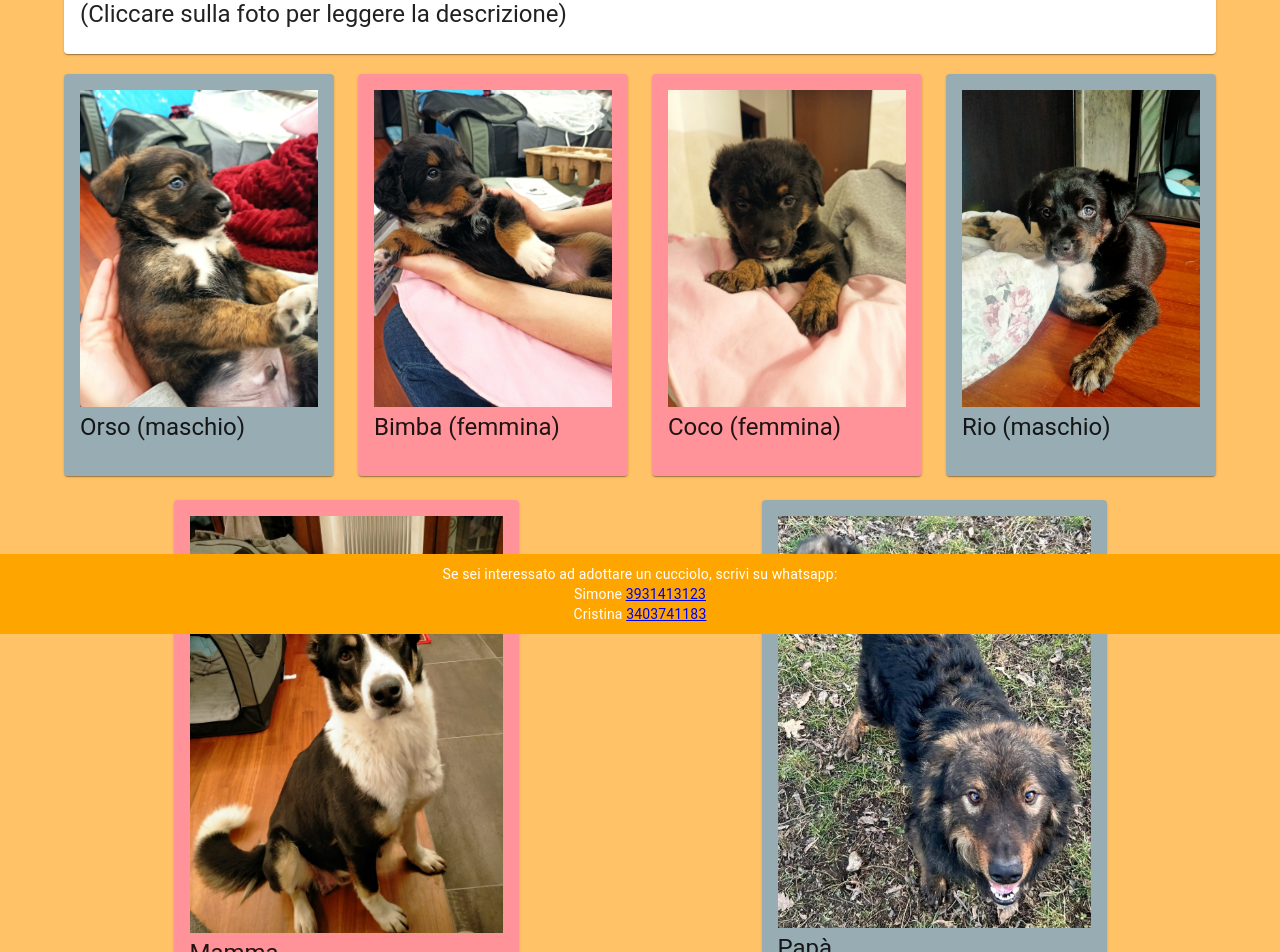
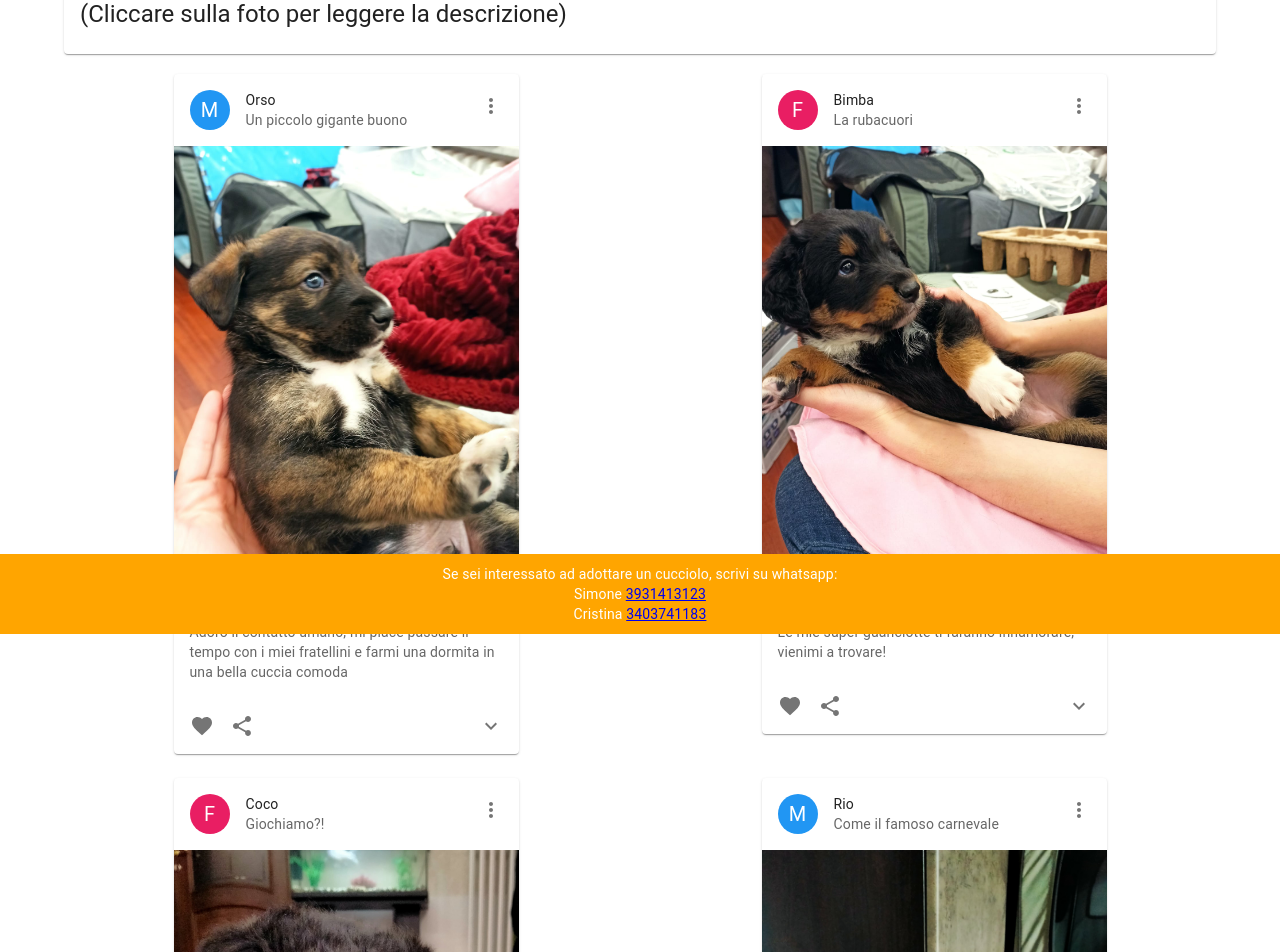
Before and after one commit to SimoneRicci98/adotta-un-cucciolo, a React (Create React App) app: page / in a window 1280 px wide. Shown: the part 166-1118 px from the top of the page. Built offline with nearby package versions, Linux system fonts and the light colour scheme.

Commit message:
migliorato stile

```diff
--- a/src/App.css
+++ b/src/App.css
@@ -1,12 +1,10 @@
 /* styles.css */
 :root {
   --main-color: #FFA500; /* Orangish main color */
-  --background-color: #FFC266; /* Lighter shade of orange for backgrounds */
   --text-color: #000000; /* Black text color for readability */
 }
 
 body {
-  background-color: var(--background-color);
   color: var(--text-color);
 }
 
--- a/src/App.js
+++ b/src/App.js
@@ -25,13 +25,13 @@ function App() {
       <Container>
         <Grid container spacing={3} className='cardContainer'>
           <Grid item xs={12}>
-            <Card style={{width:"100%", margin:"auto", marginTop:"20px"}}>
+            <Card style={{ width: "100%", margin: "auto", marginTop: "20px" }}>
               <CardContent>
                 <Typography variant="h5" component="h2">
-                Cuccioli nati il 29 gennaio, disponibili per l'adozione da inizio aprile circa. Verranno dati microchippati, sverminati e con il primo vaccino.
-                  <br/>(Cliccare sulla foto per leggere la descrizione)
+                  Cuccioli nati il 29 gennaio, disponibili per l'adozione da inizio aprile circa. Verranno dati microchippati, sverminati e con il primo vaccino.
+                  <br />(Cliccare sulla foto per leggere la descrizione)
                 </Typography>
-                <Typography variant="body2" style={{color:""}}>
+                <Typography variant="body2" style={{ color: "" }}>
 
                 </Typography>
 
@@ -40,12 +40,7 @@ function App() {
           </Grid>
         </Grid>
       </Container>
-      {
-        dog === undefined ?
-          <Overview setDog={setDog} />
-          :
-          <Details dog={dog} />
-      }
+      <Overview setDog={setDog} />
       <footer className='footer'>
         <Container>
           <Typography variant="body2">
--- /dev/null
+++ b/src/components/StyledCard.js
@@ -0,0 +1,113 @@
+import * as React from 'react';
+import { styled } from '@mui/material/styles';
+import Card from '@mui/material/Card';
+import CardHeader from '@mui/material/CardHeader';
+import CardMedia from '@mui/material/CardMedia';
+import CardContent from '@mui/material/CardContent';
+import CardActions from '@mui/material/CardActions';
+import Collapse from '@mui/material/Collapse';
+import Avatar from '@mui/material/Avatar';
+import IconButton from '@mui/material/IconButton';
+import Typography from '@mui/material/Typography';
+import { blue, pink } from '@mui/material/colors';
+import FavoriteIcon from '@mui/icons-material/Favorite';
+import ShareIcon from '@mui/icons-material/Share';
+import ExpandMoreIcon from '@mui/icons-material/ExpandMore';
+import MoreVertIcon from '@mui/icons-material/MoreVert';
+import { Icon } from '@mui/material';
+
+const ExpandMore = styled((props) => {
+    const { expand, ...other } = props;
+    return <IconButton {...other} />;
+})(({ theme, expand }) => ({
+    transform: !expand ? 'rotate(0deg)' : 'rotate(180deg)',
+    marginLeft: 'auto',
+    transition: theme.transitions.create('transform', {
+        duration: theme.transitions.duration.shortest,
+    }),
+}));
+
+export default function StyledCard(props) {
+    const { dog } = props;
+    if(dog.name==='Orso')
+    console.log(dog)
+    const [expanded, setExpanded] = React.useState(false);
+
+    const handleExpandClick = () => {
+        setExpanded(!expanded);
+    };
+
+    return (
+        <Card sx={{ maxWidth: 345, margin:'0 auto' }}>
+            <CardHeader
+                avatar={
+                    <Avatar sx={{ bgcolor: dog.gender === 'm' ? blue[500] : pink[500] }} aria-label="recipe">
+                        {dog.gender.toUpperCase()}
+                    </Avatar>
+                }
+                action={
+                    <IconButton aria-label="settings">
+                        <MoreVertIcon />
+                    </IconButton>
+                }
+                title={dog.name}
+                subheader={dog.short_desc}
+            />
+            <CardMedia
+                component="img"
+                image={dog.image}
+                alt={dog.name}
+            />
+            <CardContent>
+                <Typography variant="body2" color="text.secondary">
+                    {dog.pitch_sale}
+                </Typography>
+            </CardContent>
+            <CardActions disableSpacing>
+                <IconButton aria-label="add to favorites">
+                    <FavoriteIcon />
+                </IconButton>
+                <IconButton aria-label="share">
+                    <ShareIcon />
+                </IconButton>
+                <ExpandMore
+                    expand={expanded}
+                    onClick={handleExpandClick}
+                    aria-expanded={expanded}
+                    aria-label="show more"
+                >
+                    <ExpandMoreIcon />
+                </ExpandMore>
+            </CardActions>
+            <Collapse in={expanded} timeout="auto" unmountOnExit>
+                <CardContent>
+                    <Typography paragraph>Method:</Typography>
+                    <Typography paragraph>
+                        Heat 1/2 cup of the broth in a pot until simmering, add saffron and set
+                        aside for 10 minutes.
+                    </Typography>
+                    <Typography paragraph>
+                        Heat oil in a (14- to 16-inch) paella pan or a large, deep skillet over
+                        medium-high heat. Add chicken, shrimp and chorizo, and cook, stirring
+                        occasionally until lightly browned, 6 to 8 minutes. Transfer shrimp to a
+                        large plate and set aside, leaving chicken and chorizo in the pan. Add
+                        pimentón, bay leaves, garlic, tomatoes, onion, salt and pepper, and cook,
+                        stirring often until thickened and fragrant, about 10 minutes. Add
+                        saffron broth and remaining 4 1/2 cups chicken broth; bring to a boil.
+                    </Typography>
+                    <Typography paragraph>
+                        Add rice and stir very gently to distribute. Top with artichokes and
+                        peppers, and cook without stirring, until most of the liquid is absorbed,
+                        15 to 18 minutes. Reduce heat to medium-low, add reserved shrimp and
+                        mussels, tucking them down into the rice, and cook again without
+                        stirring, until mussels have opened and rice is just tender, 5 to 7
+                        minutes more. (Discard any mussels that don&apos;t open.)
+                    </Typography>
+                    <Typography>
+                        Set aside off of the heat to let rest for 10 minutes, and then serve.
+                    </Typography>
+                </CardContent>
+            </Collapse>
+        </Card>
+    );
+}
--- a/src/pages/Overview.js
+++ b/src/pages/Overview.js
@@ -2,7 +2,7 @@
 import React from 'react';
 import { Typography, Container, Card, CardContent, Grid } from '@mui/material';
 import '../App.css';
-
+import StyledCard from '../components/StyledCard';
 import orso from '../images/Orso/Orso.jpeg';
 import bimba from '../images/Bimba/Bimba.jpeg';
 import coco from '../images/Coco/Coco.jpeg';
@@ -10,11 +10,16 @@ import rio from '../images/Rio/Rio.jpeg';
 import mamma from '../images/Mamma/Mamma.jpeg';
 import papa from '../images/Papa/Papa.jpeg';
 
+import CookieIcon from '@mui/icons-material/Cookie';
+
+
 const dogs = [
   {
-    name: 'Orso (maschio)',
+    name: 'Orso',
     gender: 'm',
     image: orso,
+    short_desc: 'Un piccolo gigante buono',
+    pitch_sale: 'Adoro il contatto umano, mi piace passare il tempo con i miei fratellini e farmi una dormita in una bella cuccia comoda',
     description:
       [
         "Orso è un tenero cucciolo con un cuore grande quanto il suo fascino! Nonostante sia il più grande della cucciolata si comporta in maniera tenera e dolce con i suoi fratellini e sorelline.",
@@ -24,9 +29,11 @@ const dogs = [
       ]
   },
   {
-    name: 'Bimba (femmina)',
+    name: 'Bimba',
     gender: 'f',
     image: bimba,
+    short_desc: 'La rubacuori',
+    pitch_sale: 'Le mie super guanciotte ti faranno innamorare, vienimi a trovare!',
     description:
       [
         "Bimba è la cucciola più adorabile che tu abbia mai visto! Con le sue guanciotte arancioni, sembra proprio un mix di dolcezza e allegria.",
@@ -36,9 +43,11 @@ const dogs = [
       ]
   },
   {
-    name: 'Coco (femmina)',
+    name: 'Coco',
     gender: 'f',
     image: coco,
+    short_desc: 'Giochiamo?!',
+    pitch_sale: 'Ogni scusa e momento è buono per giocare, lo facciamo insieme?',
     description:
       [
         "Coco è la cucciola più vivace e adorabile che tu possa immaginare! Il suo pelo riccio e scuro le conferisce un'aria di mistero e fascino, ma non lasciarti ingannare: dietro quell'aspetto c'è una vera birichina!",
@@ -48,8 +57,10 @@ const dogs = [
       ]
   },
   {
-    name: 'Rio (maschio)',
+    name: 'Rio',
     image: rio,
+    short_desc: 'Come il famoso carnevale',
+    pitch_sale: 'Sono un piccolo prinicipe della notte e ho già trovato famiglia!',
     gender: 'm',
     description:
       [
@@ -61,8 +72,24 @@ const dogs = [
       ]
   },
   {
+    name: 'Papà',
+    image: papa,
+    short_desc: 'Anch\'io cerco casa!',
+    pitch_sale:'Ciao, sono Bruno, un cucciolone classe 2022. Cerco una famiglia dinamica da amare per sempre.',
+    gender: 'm',
+    description:
+      [
+        "Bruno è un giovane e allegro cane (classe 2022), dolcissimo, dinamico ed esuberante.",
+        "Bruno adora e richiede il contatto umano, infatti la prima volta che lo abbiamo visto nel suo box, al Canile ENPA di Val della Torre, ha iniziato a saltellare e farsi coccolare con entusiasmo!",
+        "Nonostante la sua anima spensierata, Bruno cerca qualcosa di più nella vita: una famiglia dinamica da amare. Ecco perché è alla ricerca di una casa dove poter condividere tutto il suo amore e la sua gioia con persone che lo apprezzeranno per quello che è.",
+        "Se sei interessato a dare a Bruno la famiglia amorevole che merita, non esitare a contattare il Canile ENPA di Val della Torre per maggiori informazioni."
+      ]
+  },
+  {
     name: 'Mamma',
     image: mamma,
+    short_desc: 'Biscotto?',
+    pitch_sale:'Ciao, sono Jetta, arrivo dall\'Ucraina e ho trovato casa da Simone e Cristina.',
     gender: 'f',
     description:
       [
@@ -74,18 +101,6 @@ const dogs = [
         "In sintesi, Jetta è molto più di una semplice cagnolina: è un membro prezioso della famiglia, una compagna fedele e un esempio di amore incondizionato. La sua presenza rende ogni giorno un po' più speciale, così come sicuramente i suoi cuccioli."
       ]
   },
-  {
-    name: 'Papà',
-    image: papa,
-    gender: 'm',
-    description:
-      [
-        "Bruno è un giovane e allegro cane (classe 2022), dolcissimo, dinamico ed esuberante.",
-        "Bruno adora e richiede il contatto umano, infatti la prima volta che lo abbiamo visto nel suo box, al Canile ENPA di Val della Torre, ha iniziato a saltellare e farsi coccolare con entusiasmo!",
-        "Nonostante la sua anima spensierata, Bruno cerca qualcosa di più nella vita: una famiglia dinamica da amare. Ecco perché è alla ricerca di una casa dove poter condividere tutto il suo amore e la sua gioia con persone che lo apprezzeranno per quello che è.",
-        "Se sei interessato a dare a Bruno la famiglia amorevole che merita, non esitare a contattare il Canile ENPA di Val della Torre per maggiori informazioni."
-      ]
-  },
 ];
 const Overview = (props) => {
   const { setDog } = props;
@@ -93,15 +108,8 @@ const Overview = (props) => {
     <Container style={{ marginTop: "20px" }}>
       <Grid container spacing={3} className='cardContainer'>
         {dogs.map((dog, index) => (
-          <Grid item key={index} xs={12} sm={6} md={index > 3 ? 6 : 3}>
-            <Card className='card' style={{ backgroundColor: dog.gender === 'm' ? 'rgba(51, 153, 255, 0.5)' : 'rgba(255, 102, 204, 0.5)' }} onClick={() => { setDog(dog); }} hoverable>
-              <CardContent>
-                <img src={dog.image} alt={dog.name} style={{ width: "100%", height: "100%" }} />
-                <Typography gutterBottom variant="h5" component="h2">
-                  {dog.name}
-                </Typography>
-              </CardContent>
-            </Card>
+          <Grid item key={index} xs={12} sm={6} md={6}>
+           <StyledCard dog={dog}/>
           </Grid>
         ))}
       </Grid>
```
Also changed, not shown: src/pages/Details.js (deleted, +0 -39 lines), src/images/Coco/Coco.jpeg.
